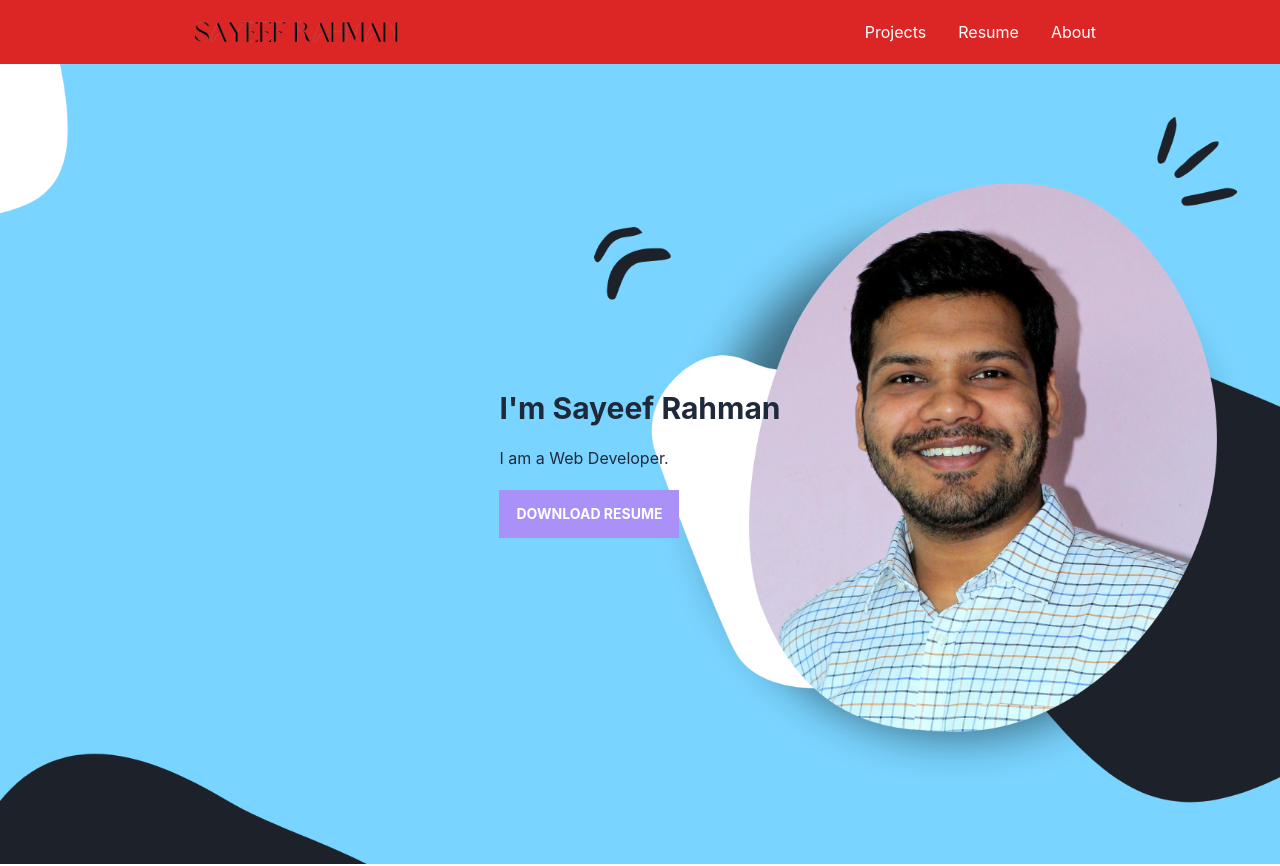
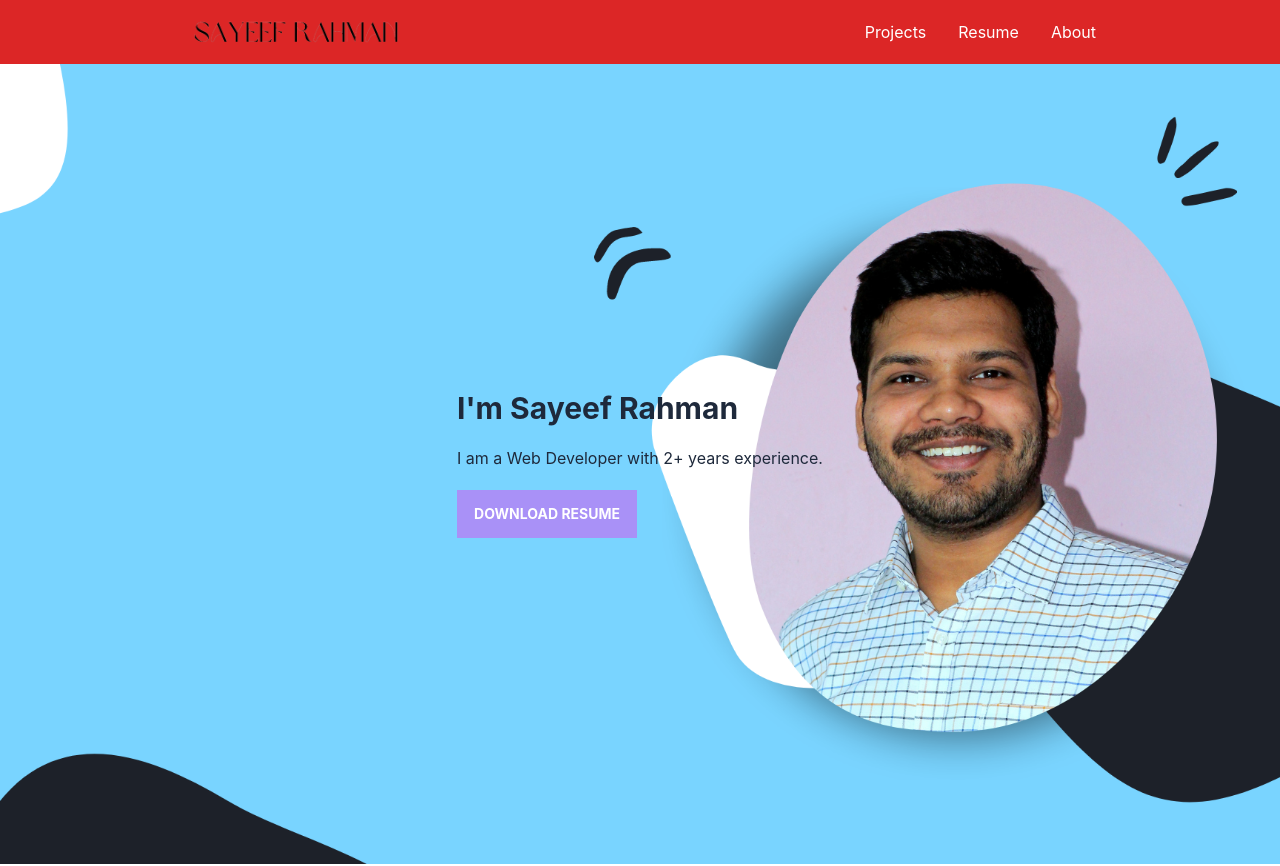
Before and after one commit to sayeef-rahman/sayeef-rahman-portfolio-website, a React (Create React App) app: page / in a window 1280 px wide. Shown: the top 866 px of the page. Built offline with nearby package versions, Linux system fonts and the light colour scheme.

Commit message:
Hero section updated

```diff
--- a/src/Pages/Home/HeroSection.js
+++ b/src/Pages/Home/HeroSection.js
@@ -8,7 +8,7 @@ const HeroSection = () => {
             <div className="px-6">
                 <div className="text-slate-800 ">
                     <h1 className="mb-5 text-3xl font-bold ">I'm Sayeef Rahman</h1>
-                    <p className="mb-5">I am a Web Developer.</p>
+                    <p className="mb-5">I am a Web Developer with 2+ years experience.</p>
                 </div>
                 <div>
                     <a href={resume} target="_blank"><button className='btn btn-primary font-bold text-white rounded-none'>Download Resume</button></a>
```
